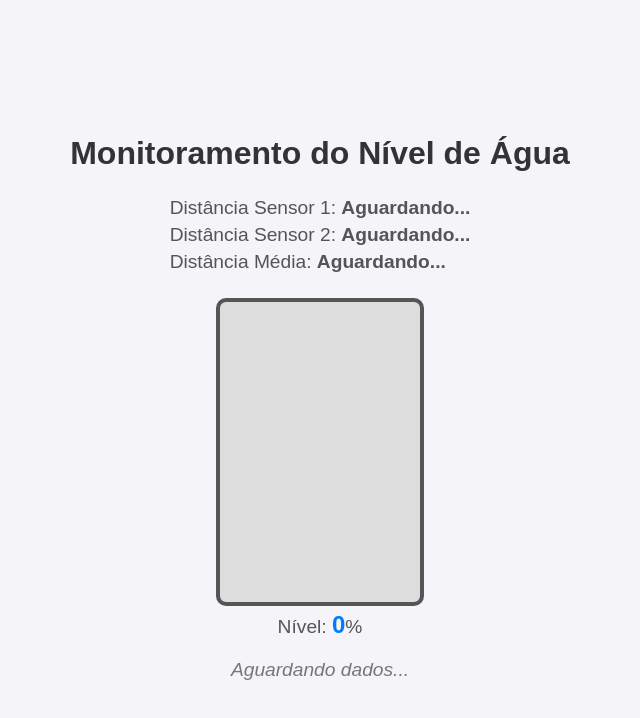
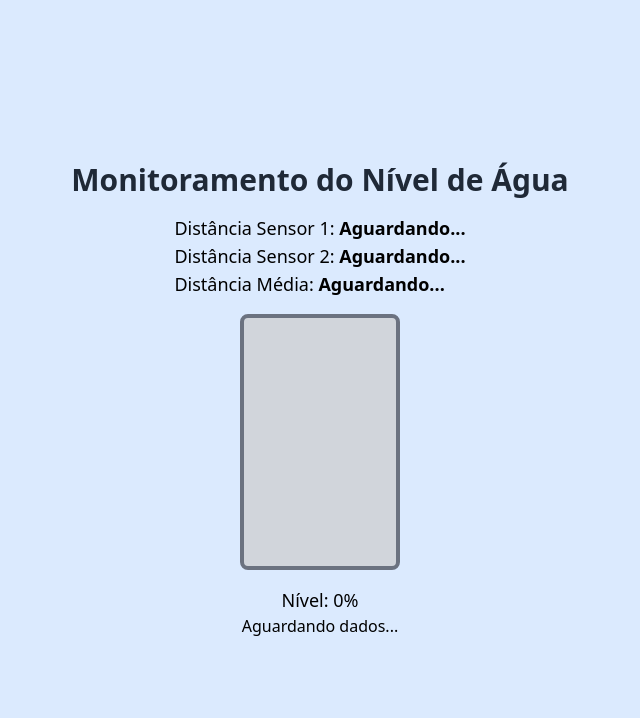
Before and after one commit to lusgaoliveira/agua-alerta, an Electron app: page src/views/index.html in a window 800 px wide. Shown: the whole page, without its empty margins (80-720 px from the left). Drawn offline with nearby package versions, Linux system fonts and the light colour scheme; no server answers.

Commit message:
reafactor: retirando estilização quebrada

```diff
--- a/src/views/index.html
+++ b/src/views/index.html
@@ -4,26 +4,29 @@
   <meta charset="UTF-8">
   <meta name="viewport" content="width=device-width, initial-scale=1.0">
   <title>Água Alerta</title>
-  <link rel="stylesheet" href="styles.css">
+  <script src="https://cdn.tailwindcss.com"></script>
+  <script src="https://cdnjs.cloudflare.com/ajax/libs/animejs/3.2.1/anime.min.js"></script>
 </head>
-<body>
-  <h1>Monitoramento do Nível de Água</h1>
+<body class="bg-blue-100 flex flex-col items-center justify-center h-screen">
+  <h1 class="text-3xl font-bold text-gray-800 mb-4">Monitoramento do Nível de Água</h1>
 
   <!-- Exibir dados dos sensores -->
   <div>
-    <p id="distancia1">Distância Sensor 1: <strong>Aguardando...</strong></p>
-    <p id="distancia2">Distância Sensor 2: <strong>Aguardando...</strong></p>
-    <p id="distanciaCalculada">Distância Média: <strong>Aguardando...</strong></p>
+    <p id="distancia1" class="text-lg">Distância Sensor 1: <strong>Aguardando...</strong></p>
+    <p id="distancia2" class="text-lg">Distância Sensor 2: <strong>Aguardando...</strong></p>
+    <p id="distanciaCalculada" class="text-lg">Distância Média: <strong>Aguardando...</strong></p>
   </div>
 
   <!-- Animação do nível de água -->
-  <div class="water-container">
-    <div id="water"></div>
+  <div class="relative w-40 h-64 bg-gray-300 rounded-lg overflow-hidden border-4 border-gray-500 mt-4">
+    <div id="water" class="absolute bottom-0 w-full bg-blue-500 transition-all"></div>
   </div>
 
-  <p>Nível: <span id="nivel">0</span>%</p>
+  <p class="mt-4 text-lg">Nível: <span id="nivel">0</span>%</p>
 
-  <p id="serialData">Aguardando dados...</p>
+  <div>
+    <p id="serialData">Aguardando dados...</p>
+  </div>
 
   <script src="./renderer.js"></script>
 </body>
```
